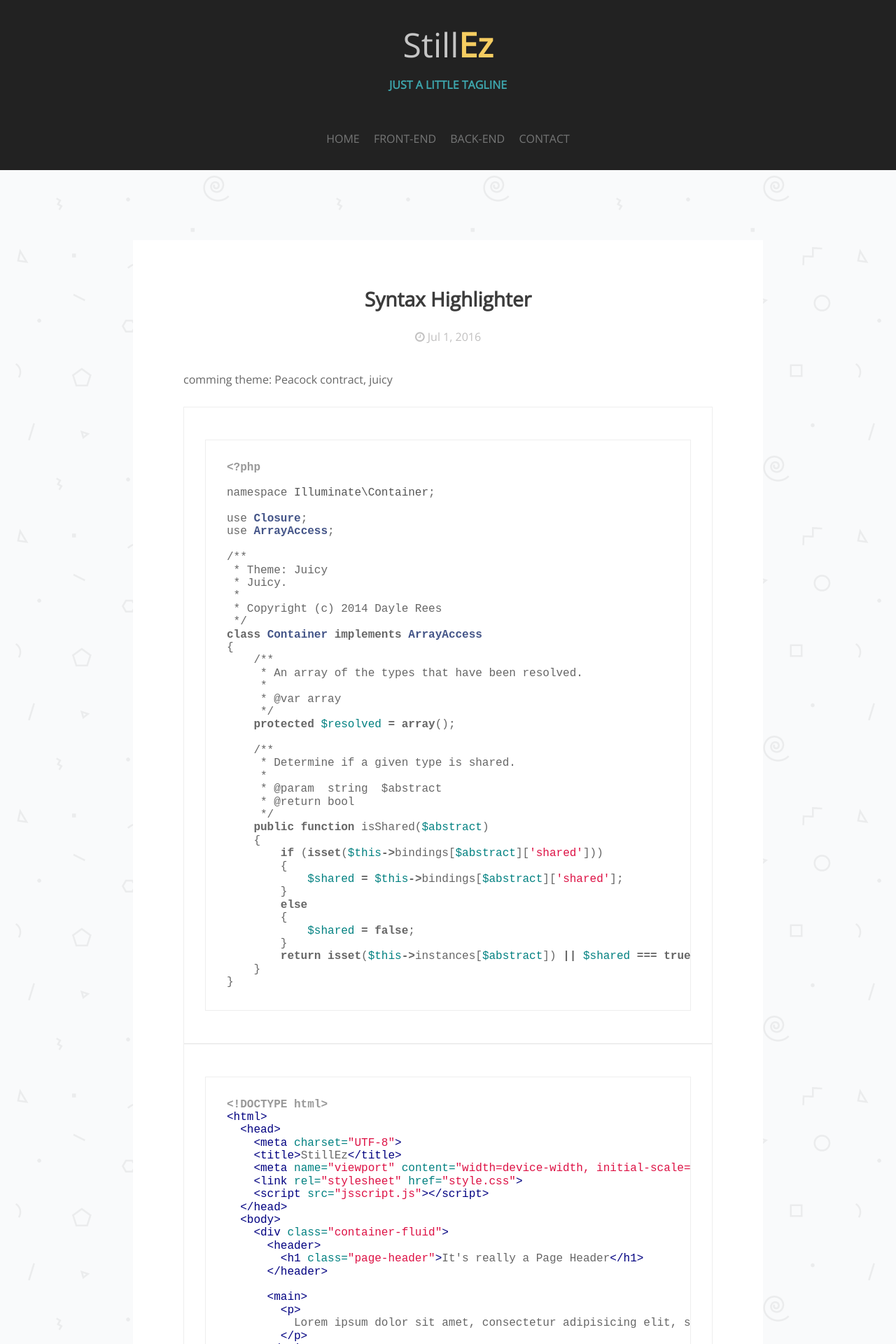
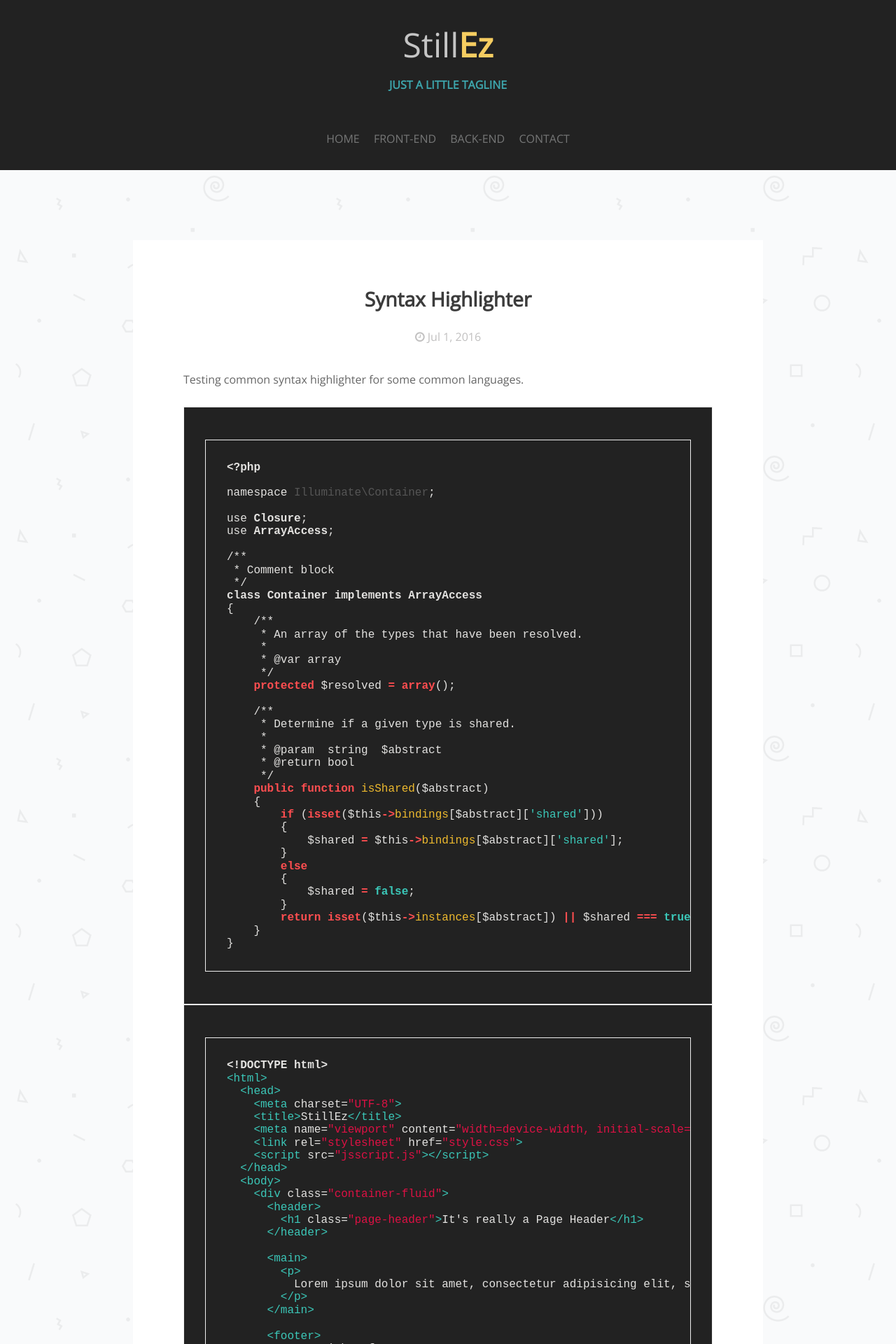
Before and after one commit to stillez/stillez.github.io, a Jekyll site: the page built from _posts/2016-07-02-syntax-highlighter.markdown, in a window 1280 px wide. Shown: the top 1920 px of the page at 70% size. Built offline with Jekyll 4.4.1, drawn with Linux system fonts in a browser that asks for light colours; nearby versions of some CDN libraries.

Commit message:
Update syntax highlight style

````diff
--- a/_posts/2016-07-02-syntax-highlighter.markdown
+++ b/_posts/2016-07-02-syntax-highlighter.markdown
@@ -4,7 +4,7 @@ title:  "Syntax Highlighter"
 date:   2016-07-02 01:27:00 +0700
 ---
 
-comming theme: Peacock contract, juicy
+Testing common syntax highlighter for some common languages.
 
 ```php
 <?php
@@ -15,10 +15,7 @@ use Closure;
 use ArrayAccess;
 
 /**
- * Theme: Juicy
- * Juicy.
- *
- * Copyright (c) 2014 Dayle Rees
+ * Comment block
  */
 class Container implements ArrayAccess
 {
--- a/_sass/_syntax-highlighting.scss
+++ b/_sass/_syntax-highlighting.scss
@@ -2,12 +2,14 @@
  * Syntax highlighting styles
  */
 .highlight {
+  font-family: Monaco, monospace;
   padding: 30px;
   border: 1px solid #eee;
 
   .highlighter-rouge & {
-    background: #fff;
+    background: #222222;
     overflow-x: auto;
+    color: #e3e2e0;
   }
 
   .c {
@@ -34,7 +36,7 @@
   }
   // Comment.Multiline
   .cp {
-    color: #999;
+    color: #e3e2e0;
     font-weight: bold
   }
   // Comment.Preproc
@@ -101,7 +103,11 @@
     color: #a00
   }
   // Generic.Traceback
+  .k {
+    color: #FF4E50;
+  }
   .kc {
+    color: #3bc7b8;
     font-weight: bold
   }
   // Keyword.Constant
@@ -130,21 +136,24 @@
     color: #d14
   }
   // Literal.String
+  .n {
+    color: #EDB92E;
+  }
   .na {
-    color: #008080
+    color: #e3e2e0
   }
   // Name.Attribute
   .nb {
-    color: #0086B3
+    color: #EDB92E
   }
   // Name.Builtin
   .nc {
-    color: #458;
+    color: #e3e2e0;
     font-weight: bold
   }
   // Name.Class
   .no {
-    color: #008080
+    color: #EDB92E
   }
   // Name.Constant
   .ni {
@@ -157,7 +166,7 @@
   }
   // Name.Exception
   .nf {
-    color: #900;
+    color: #c3cb4c;
     font-weight: bold
   }
   // Name.Function
@@ -166,13 +175,20 @@
   }
   // Name.Namespace
   .nt {
-    color: #000080
+    color: #3bc7b8
   }
   // Name.Tag
   .nv {
-    color: #008080
+    color: #e3e2e0
+  }
+  .nx {
+    color: #e3e2e0;
+    font-weight: bold;
   }
   // Name.Variable
+  .o {
+    color: #FF4E50;
+  }
   .ow {
     font-weight: bold
   }
@@ -206,7 +222,7 @@
   }
   // Literal.String.Char
   .sd {
-    color: #d14
+    color: #777777
   }
   // Literal.String.Doc
   .s2 {
@@ -234,7 +250,7 @@
   }
   // Literal.String.Regex
   .s1 {
-    color: #d14
+    color: #3bc7b8
   }
   // Literal.String.Single
   .ss {
````
